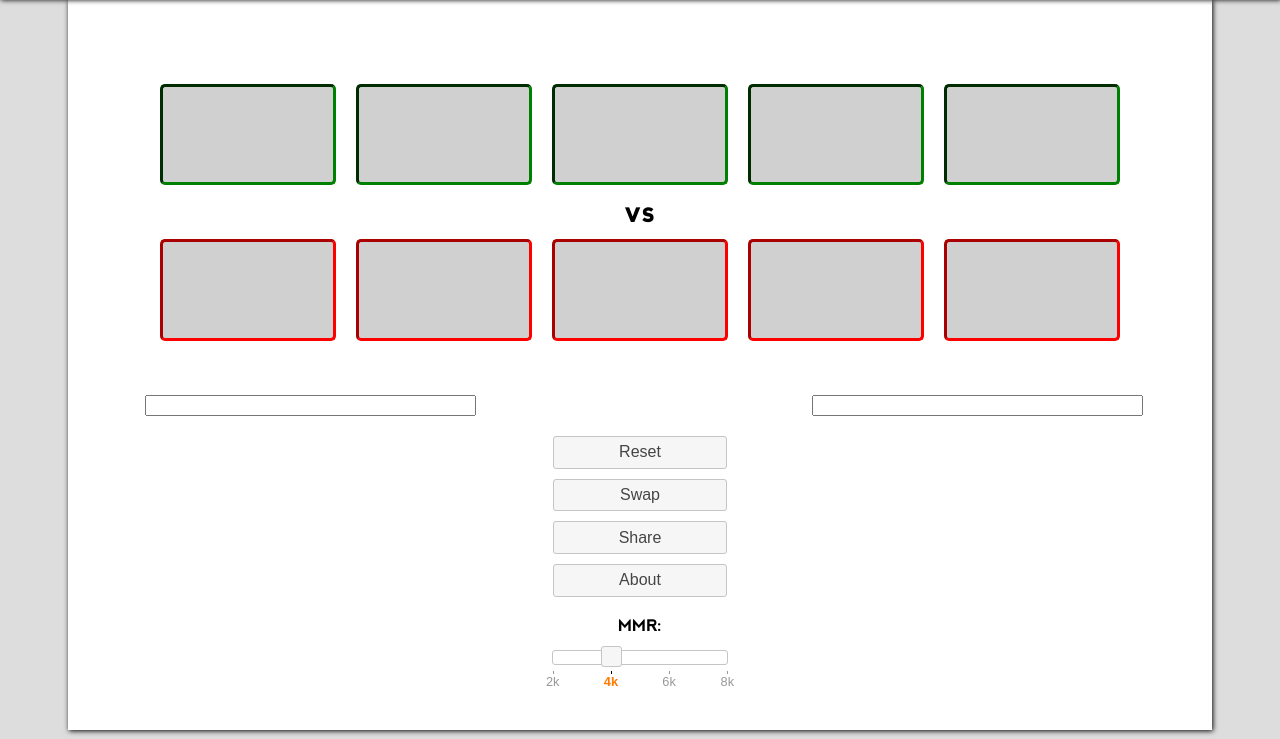
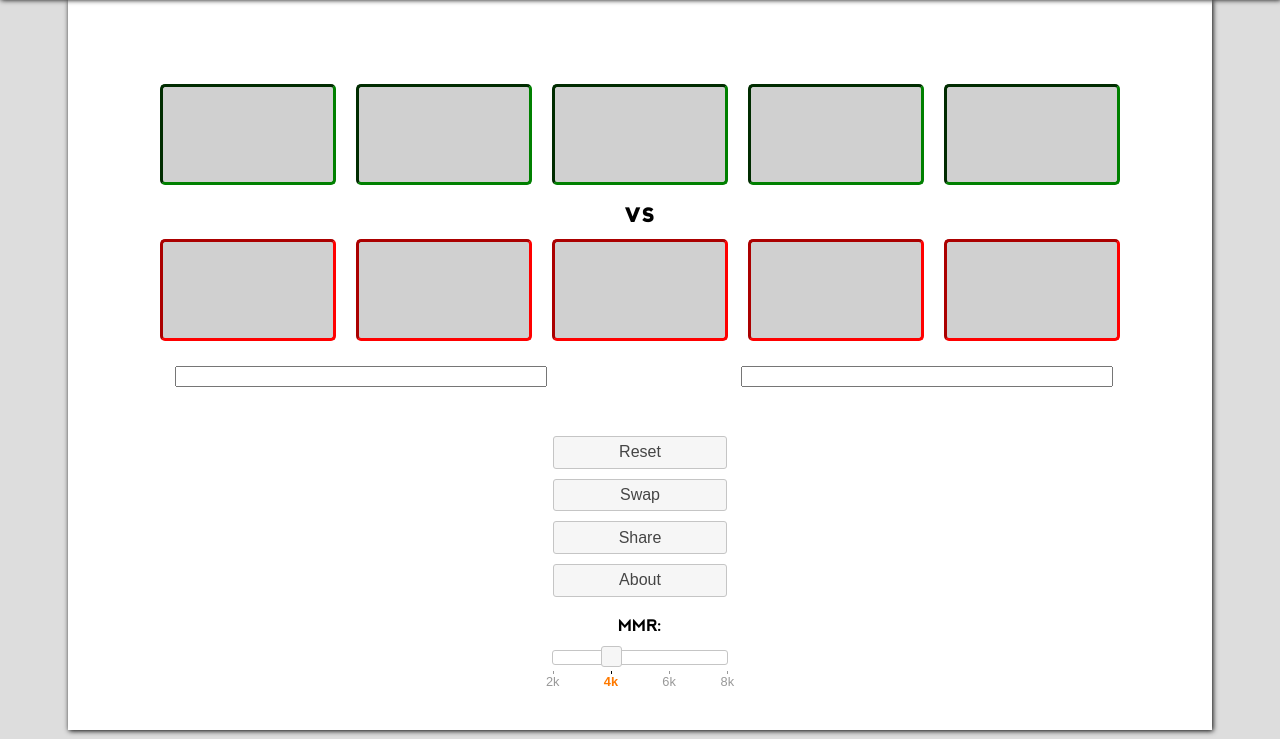
Before and after one commit to growthHyo/dotadrafter, a Flask app: page / in a window 1280 px wide. Shown: the part 61-800 px from the top of the page. Run offline with Flask 2, Linux system fonts and the light colour scheme; data that the repository does not hold is empty; parts of the project's set-up code (start-up, migrations or seed data) failed here and were passed over; some libraries are stand-ins or nearby versions.

Commit message:
Fixed some alignment

```diff
--- a/web/templates/index.html
+++ b/web/templates/index.html
@@ -77,11 +77,13 @@
             #search_inputs {
                 margin-top: 10px;
                 display:flex;
-                align-items:flex-end;
+                align-items:flex-start;
+                padding-left: 30px;
+                padding-right: 30px;
             }
 
             #search_inputs > div {
-                flex: 1;
+                flex: 2;
                 margin:5px;
             }
 
@@ -320,7 +322,7 @@
                 r_suggest = r_suggest.sort(function(b,a){
                     return a.score-b.score;
                 })
-                for (var i=0;i<((24 < r_suggest.length)? 24 : r_suggest.length);i++){
+                for (var i=0;i<((25 < r_suggest.length)? 25 : r_suggest.length);i++){
                     var hero = r_suggest[i];
                     var score = ((hero.score-prediction[0])*100).toFixed(1);
                     if (score > 0) {
@@ -347,7 +349,7 @@
                 d_suggest = d_suggest.sort(function(b,a){
                     return a.score-b.score;
                 })
-                for (var i=0;i<((24 < d_suggest.length)? 24 : d_suggest.length);i++){
+                for (var i=0;i<((25 < d_suggest.length)? 25 : d_suggest.length);i++){
                     var hero = d_suggest[i];
                     var score = ((hero.score-prediction[1])*100).toFixed(1);
                     if (score > 0) {
@@ -519,7 +521,7 @@
                     <div>
                         <input id="r_hero_input">
                     </div>
-                    <div style="height:50px;">
+                    <div style="height:50px; flex:1">
                         <div id="loader" style="margin:auto; width:40px; display:none">
                             <img width="100%" src="/static/images/loader.gif">
                         </div>
```
